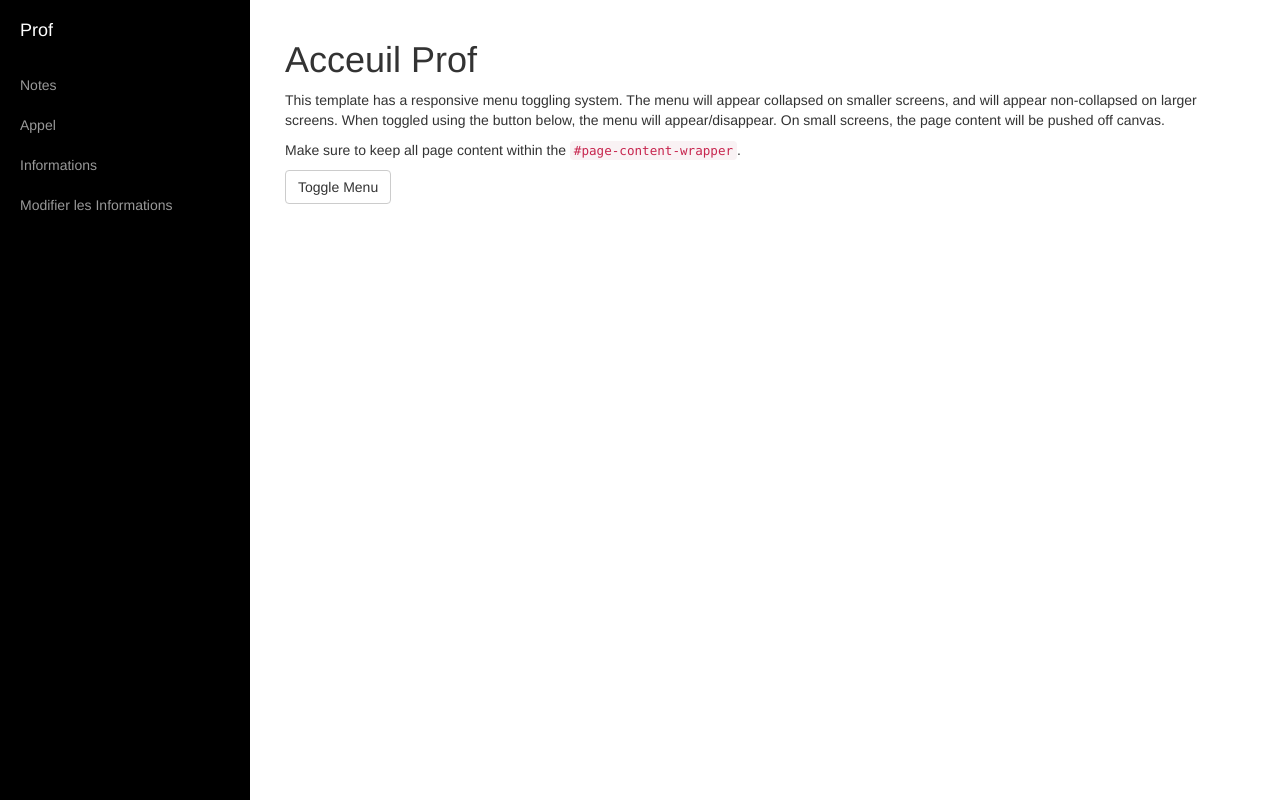
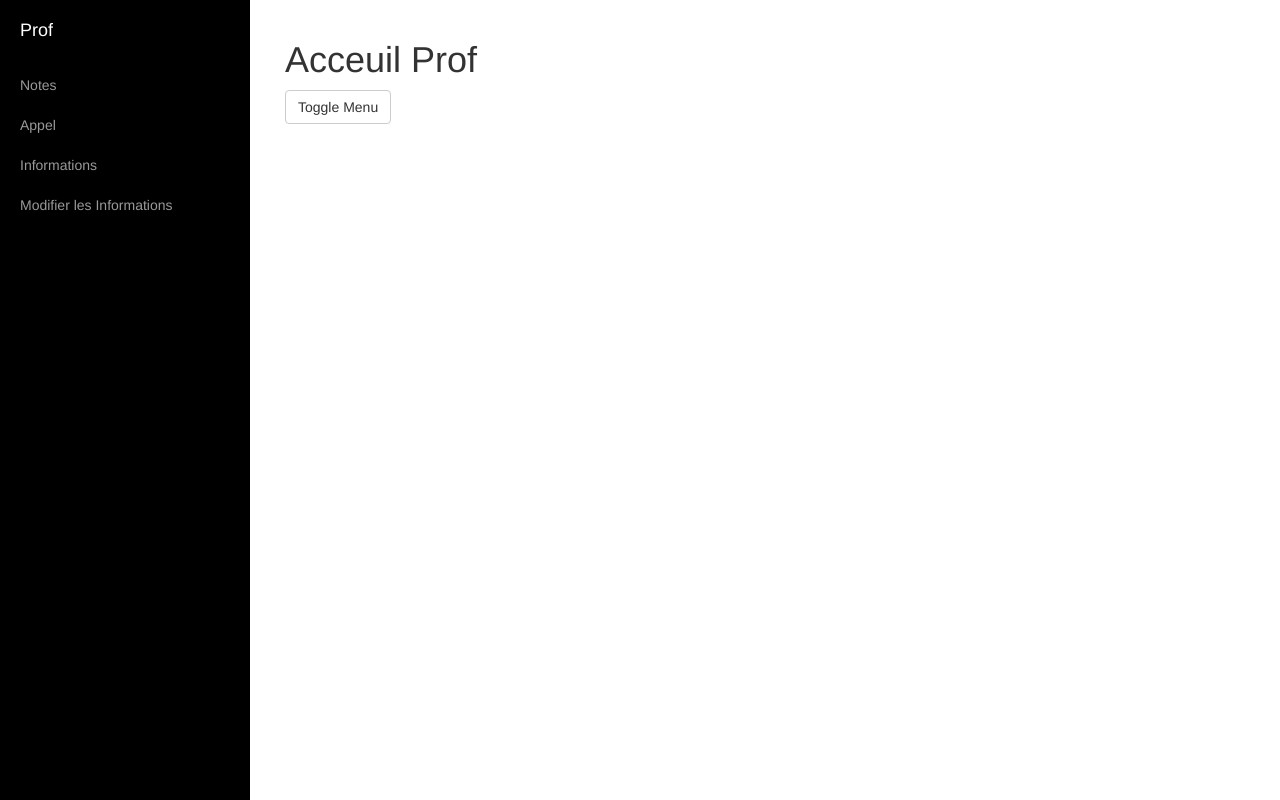
Before and after one commit to corentinjan/projetprosco, a plain HTML site: page indexprof.html in a window 1280 px wide. Drawn offline with Linux system fonts and the light colour scheme.

Commit message:
index prof

```diff
--- a/indexprof.html
+++ b/indexprof.html
@@ -60,8 +60,7 @@
                 <div class="row">
                     <div class="col-lg-12">
                         <h1>Acceuil Prof</h1>
-                        <p>This template has a responsive menu toggling system. The menu will appear collapsed on smaller screens, and will appear non-collapsed on larger screens. When toggled using the button below, the menu will appear/disappear. On small screens, the page content will be pushed off canvas.</p>
-                        <p>Make sure to keep all page content within the <code>#page-content-wrapper</code>.</p>
+                        <p></p>
                         <a href="#menu-toggle" class="btn btn-default" id="menu-toggle">Toggle Menu</a>
                     </div>
                 </div>
```
